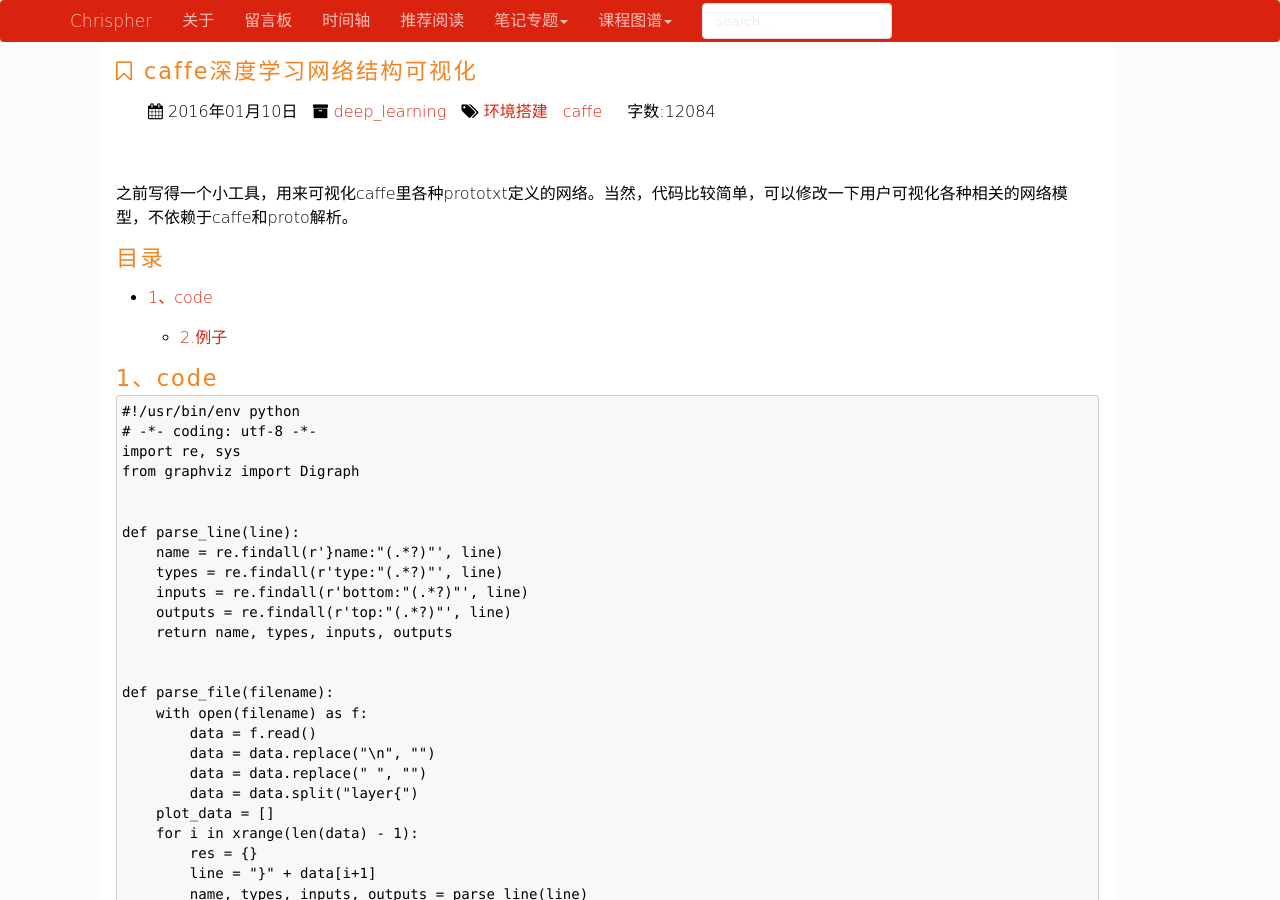
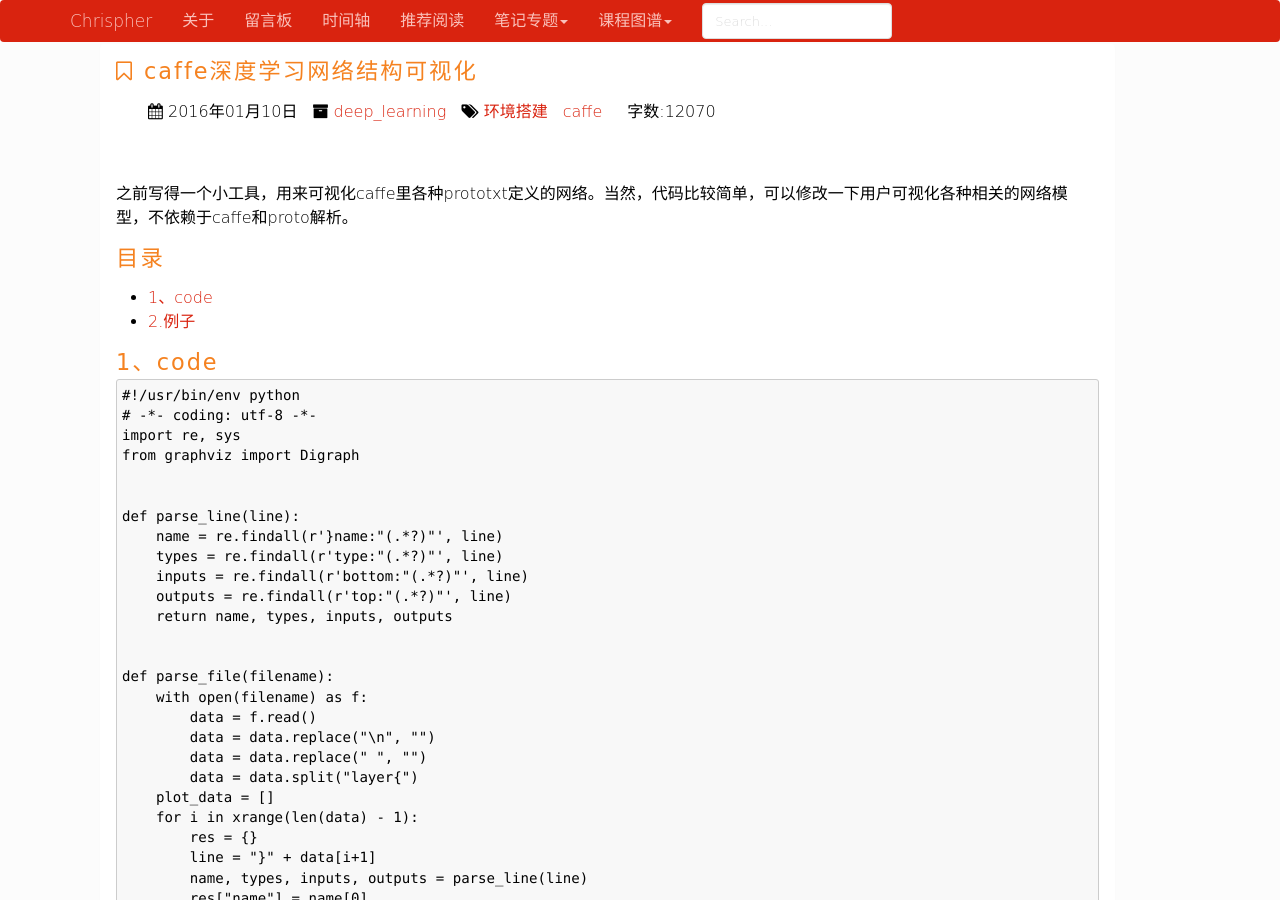
Before and after one commit to chrispher/chrispher.github.com, a Jekyll site: the page built from _posts/practice_machine_Learning/2016-1-10-caffe_net_vis_tool.md, in a window 1280 px wide and 900 px high. Built offline with Jekyll 4.4.1, drawn with Linux system fonts in a browser that asks for light colours; nearby versions of some CDN libraries; comment, search, counter and statistics services are not loaded.

Commit message:
modify the format

```diff
--- a/_posts/practice_machine_Learning/2016-1-10-caffe_net_vis_tool.md
+++ b/_posts/practice_machine_Learning/2016-1-10-caffe_net_vis_tool.md
@@ -125,8 +125,8 @@
 {% endhighlight %}
 
 
-####2.例子
+###2.例子
 
 这里可视化了各种网络结构，比如google的部分如下：
 
-<img src="/images/deeplearning/GoogleNet_part.png" height="100%" width="100%">
+<img src="/images/deeplearning/GoogleNet_part.png" height="80%" width="80%">
```
